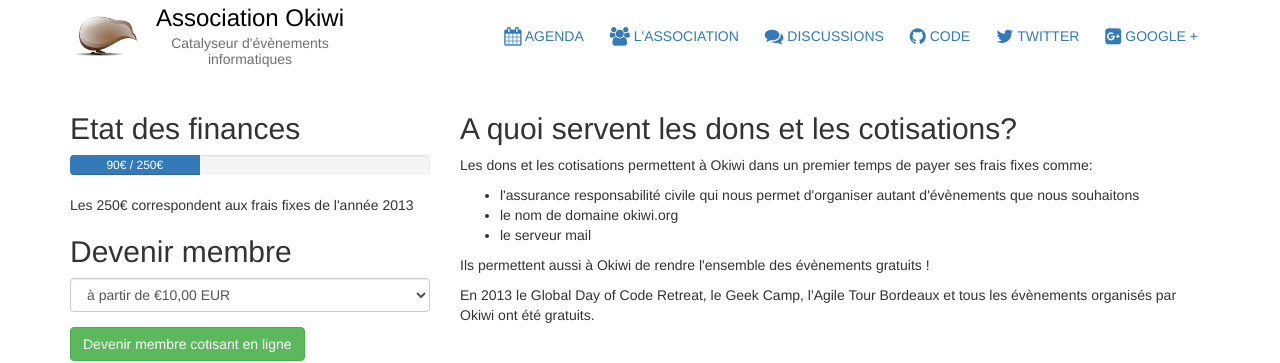
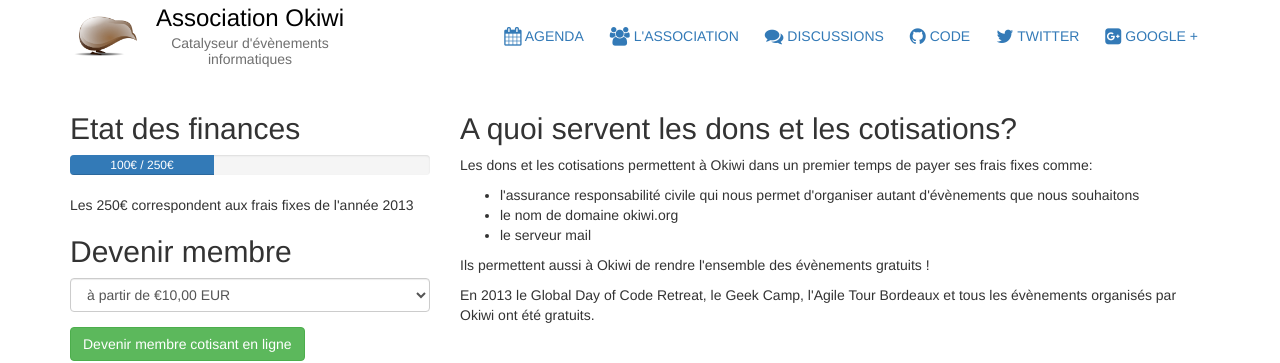
Before and after one commit to okiwi/okiwi.org, a Jekyll site: the page built from dons_et_cotisations/index.html, in a window 1280 px wide. Shown: the top 363 px of the page. Built offline with Jekyll 4.4.1, drawn with Linux system fonts in a browser that asks for light colours; nearby versions of some CDN libraries; Markdown is read by kramdown in place of the engine named in the settings.

Commit message:
mise à jour des montants des dons

```diff
--- a/_data/okiwi.yml
+++ b/_data/okiwi.yml
@@ -57,11 +57,11 @@ bureau:
       prenom: Guillaume
 
 
-montant_dons: 90
+montant_dons: 100
 
 montant_frais_fixes: 250
 
-pourcentage_cotisations: 36
+pourcentage_cotisations: 40
 
 age: 8
 
```
